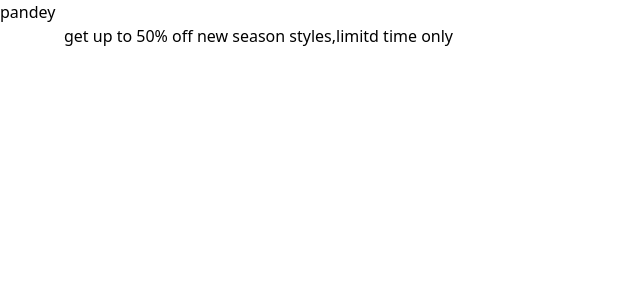
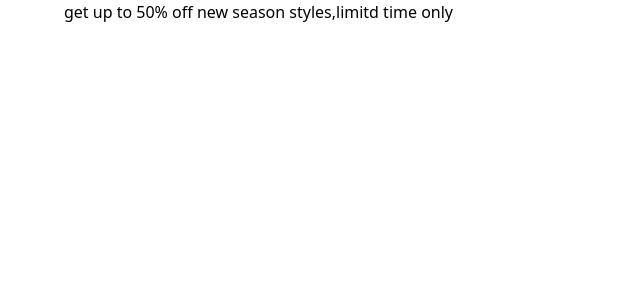
Before and after one commit to pande17827/E-Commerece-Website-from-Scratch-using-mern-, a React (Vite) app in the folder my-project/: page / in a window 1280 px wide. Shown: the top 300 px of the page, without its empty margins (0-640 px from the left). Built offline with nearby package versions, Linux system fonts and the light colour scheme.

Commit message:
Updated all files

```diff
--- a/my-project/src/components/headers/Header.jsx
+++ b/my-project/src/components/headers/Header.jsx
@@ -1,7 +1,7 @@
 function Header(){
     return (
         <>
-           <h1>pandey</h1>
+
            <div className="top_strip">
                 <div className="container">
                     <div className="flex items-center justify-between">
```
